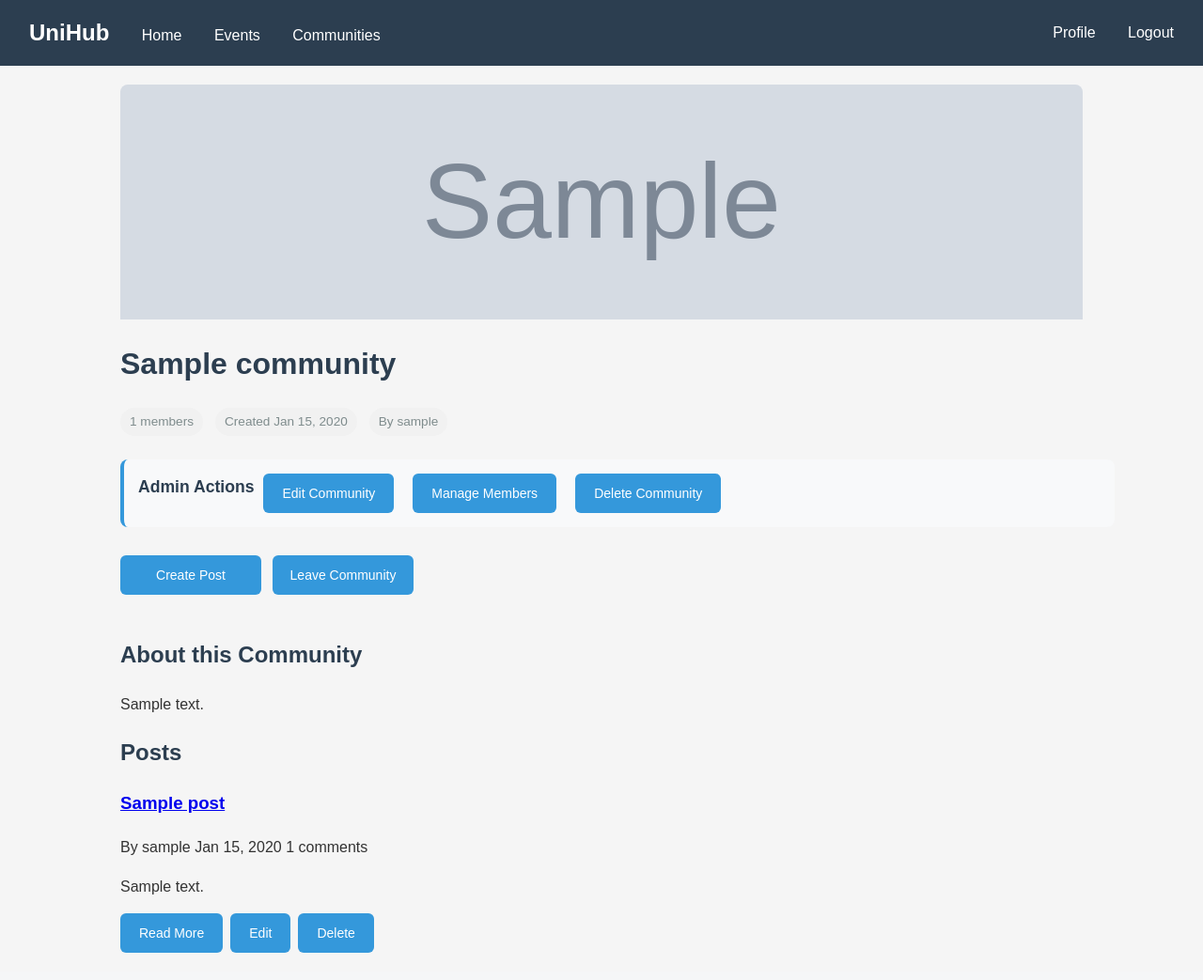
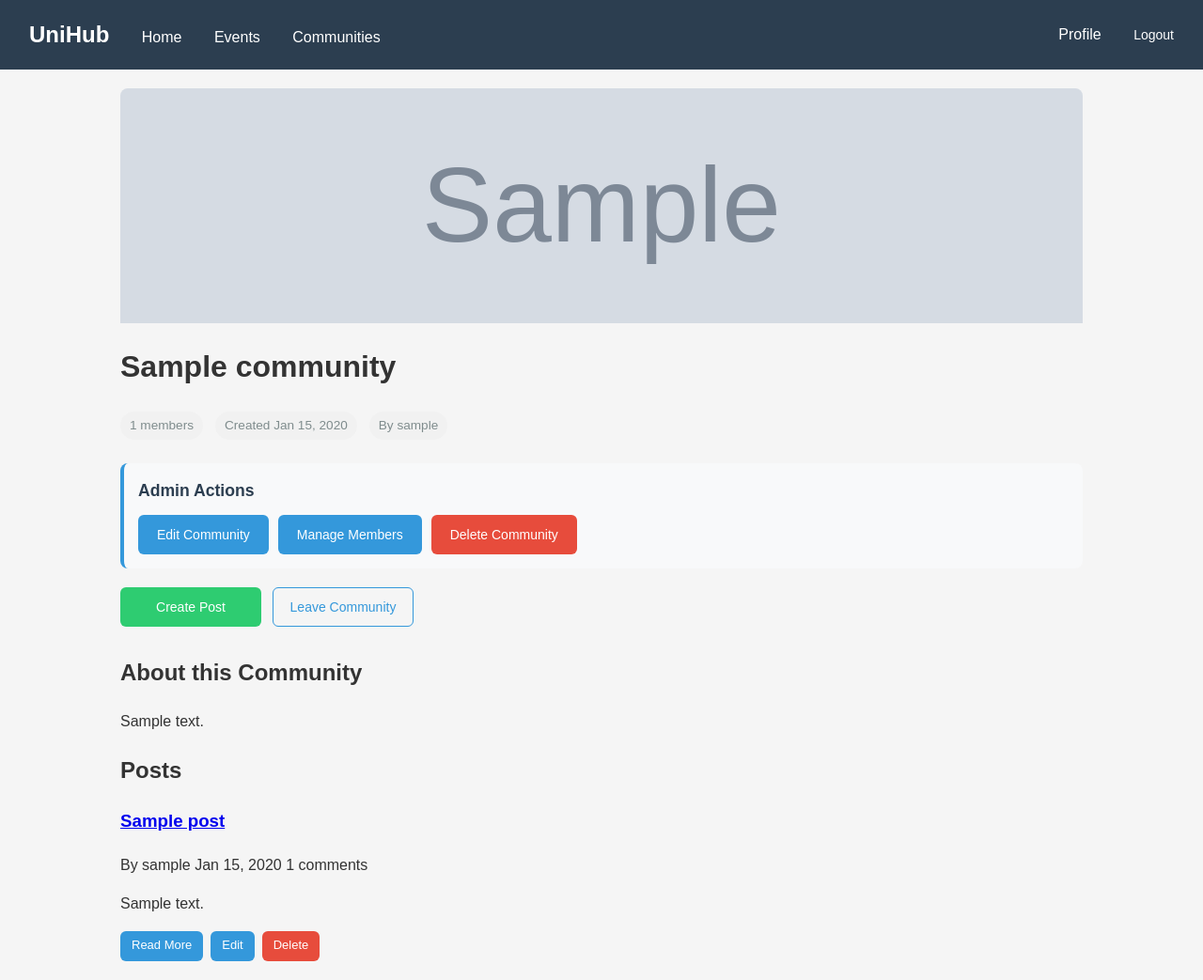
Before and after one commit to saz-v1/DaESD, a Django app: a page that uses templates/base.html in a window 1280 px wide. Shown: the whole page at 94% size. Before the commit the page ends 1014 px from the top, so only its background shows below. Run offline with Django 5.2, Linux system fonts and the light colour scheme; a user stored in the database is signed in; tables that the repository leaves empty hold one stand-in row (values such as "Sample post"); grey boxes marked "Sample" are stand-in pictures.

Commit message:
editing CSS

```diff
--- a/static/css/style.css
+++ b/static/css/style.css
@@ -57,28 +57,62 @@
     box-sizing: border-box;
 }
 
-button, .btn {
+/* Button styling */
+.btn, button {
+    display: inline-flex;
+    align-items: center;
+    justify-content: center;
+    height: 42px;
+    padding: 0 20px;
+    font-size: 14px;
+    font-weight: 500;
+    border-radius: 6px;
+    cursor: pointer;
+    transition: all 0.2s ease;
+    text-decoration: none;
+    border: none;
     background-color: #3498db;
     color: white;
-    border: none;
-    padding: 10px 15px;
-    border-radius: 4px;
-    cursor: pointer;
-    font-size: 16px;
-    transition: background-color 0.3s;
+    box-sizing: border-box;
 }
 
-button:hover, .btn:hover {
-    background-color: #2980b9;
+.btn:hover, button:hover {
+    opacity: 0.9;
+    transform: translateY(-1px);
 }
 
-/* Content sections */
-.content {
-    padding: 20px;
+.btn:active, button:active {
+    transform: translateY(0);
 }
 
-h1, h2, h3 {
-    color: #2c3e50;
+/* Button variants */
+.btn-outline {
+    background-color: transparent;
+    border: 1px solid currentColor;
+    color: #3498db;
+    padding: 0 19px; /* Compensate for border */
+}
+
+.btn-outline:hover {
+    background-color: rgba(52, 152, 219, 0.1);
+}
+
+.btn-primary {
+    background-color: #3498db;
+}
+
+.btn-success {
+    background-color: #2ecc71;
+}
+
+.btn-danger {
+    background-color: #e74c3c;
+}
+
+.btn-sm {
+    padding: 0 12px;
+    height: 32px;
+    font-size: 13px;
 }
 
 /* Helper classes */
@@ -808,142 +816,6 @@
 /* Button styles for community actions */
 .community-actions {
     display: flex;
-    flex-wrap: wrap;
-    gap: 10px;
-    margin-top: 15px;
-}
-
-.community-actions .btn,
-.community-actions form button,
-.community-actions a {
-    min-width: 120px;
-    text-align: center;
-    display: flex;
-    align-items: center;
-    justify-content: center;
-    padding: 10px 16px;
-    box-sizing: border-box;
-    margin: 0;
-    height: 42px; /* Fixed height for all buttons */
-}
-
-.community-actions form {
-    margin: 0;
-    padding: 0;
-    display: block;
-}
-
-.community-actions button {
-    width: 100%;
-    cursor: pointer;
-    font-family: inherit;
-}
-
-/* Fix for button variants in all contexts */
-.btn-outline {
-    background-color: transparent;
-    color: #3498db;
-    border: 1px solid #3498db;
-    padding: 9px 15px; /* Adjust for border */
-}
-
-.btn-outline:hover {
-    background-color: rgba(52, 152, 219, 0.1);
-    color: #2980b9;
-    border-color: #2980b9;
-}
-
-/* Ensure all buttons have the same box-sizing */
-.btn, button, a.btn {
-    box-sizing: border-box;
-}
-
-/* Community detail specific actions */
-.community-detail-container .community-actions {
-    padding: 15px 0;
-}
-
-.community-detail-container .admin-controls {
-    display: flex;
-    flex-wrap: wrap;
-    gap: 10px;
-    width: 100%;
-    margin-bottom: 15px;
-}
-
-.post-actions {
-    display: flex;
-    flex-wrap: wrap;
-    gap: 8px;
-    margin-top: 10px;
-}
-
-.manage-actions {
-    display: flex;
-    gap: 8px;
-    margin-top: 10px;
-}
-
-/* Make community list card actions stack better */
-.community-card .community-actions {
-    display: flex;
-    flex-direction: column;
-    gap: 8px;
-}
-
-.community-card .manage-actions {
-    display: flex;
-    flex-direction: row;
-    justify-content: center;
-    gap: 8px;
-}
-
-/* Unified Button System for Communities */
-.btn {
-    display: inline-flex;
-    align-items: center;
-    justify-content: center;
-    padding: 10px 20px;
-    height: 42px;
-    font-size: 14px;
-    font-weight: 500;
-    border-radius: 6px;
-    cursor: pointer;
-    transition: all 0.2s ease;
-    text-decoration: none;
-    border: none;
-    white-space: nowrap;
-    background-color: #3498db;
-    color: white;
-}
-
-.btn:hover {
-    opacity: 0.9;
-    transform: translateY(-1px);
-}
-
-.btn:active {
-    transform: translateY(0);
-}
-
-/* Button variants */
-.btn-outline {
-    background-color: transparent;
-    border: 1px solid currentColor;
-    color: #3498db;
-}
-
-.btn-success {
-    background-color: #2ecc71;
-}
-
-.btn-danger {
-    background-color: #e74c3c;
-}
-
-/* Community specific styles */
-.community-actions {
-    display: flex;
     gap: 12px;
     margin: 15px 0;
     flex-wrap: wrap;
@@ -972,73 +860,42 @@
 }
 
 /* Empty state button */
+.empty-state {
+    text-align: center;
+    padding: 40px 20px;
+    background: white;
+    border-radius: 8px;
+    box-shadow: 0 2px 8px rgba(0,0,0,0.1);
+    margin: 20px 0;
+}
+
+.empty-state-icon {
+    font-size: 3rem;
+    color: #bdc3c7;
+    margin-bottom: 15px;
+}
+
+.empty-state p {
+    color: #7f8c8d;
+    font-size: 1.1rem;
+    margin-bottom: 20px;
+}
+
 .empty-state .btn {
     margin-top: 15px;
 }
 
 /* Admin controls */
 .admin-controls {
-    margin-top: 20px;
+    background: #f8f9fa;
     padding: 15px;
-    background-color: #f8f9fa;
-    border-radius: 8px;
-}
-
-.admin-controls .btn {
-    margin-right: 10px;
-}
-
-/* Community section title */
-.communities-section-title {
-    margin: 40px 0 20px 0;
-    color: #2c3e50;
-    font-size: 1.5rem;
-    position: relative;
-    padding-left: 15px;
-}
-
-.communities-section-title::before {
-    content: "";
-    position: absolute;
-    left: 0;
-    top: 0;
-    bottom: 0;
-    width: 4px;
-    background-color: #3498db;
-    border-radius: 4px;
-}
-
-/* Role badges and improved admin controls */
-.role-badge {
-    display: inline-block;
-    padding: 3px 8px;
-    border-radius: 30px;
-    font-size: 0.75rem;
-    font-weight: bold;
-    margin: 0 0 8px 0;
-}
-
-.creator-badge {
-    background-color: #f1c40f;
-    color: #7d6608;
-}
-
-.admin-badge {
-    background-color: #3498db;
-    color: #fff;
-}
-
-.admin-controls {
-    background-color: #f8f9fa;
-    padding: 15px;
-    margin-bottom: 20px;
+    margin: 20px 0;
     border-radius: 8px;
     border-left: 4px solid #3498db;
 }
 
 .admin-controls h3 {
-    margin-top: 0;
-    margin-bottom: 12px;
+    margin: 0 0 12px;
     color: #2c3e50;
     font-size: 1.1rem;
 }
@@ -1049,32 +906,55 @@
     gap: 10px;
 }
 
-/* Consistent button styling across cards */
-.btn {
+/* Community section title */
+.communities-section-title {
+    margin: 40px 0 20px;
+    color: #2c3e50;
+    font-size: 1.5rem;
+    padding-left: 15px;
+    border-left: 4px solid #3498db;
+}
+
+/* Role badges and improved admin controls */
+.role-badge {
+    display: inline-block;
+    padding: 3px 8px;
+    border-radius: 15px;
+    font-size: 12px;
+    font-weight: bold;
+    margin-bottom: 8px;
+}
+
+.creator-badge {
+    background-color: #f1c40f;
+    color: #7d6608;
+}
+
+.admin-badge {
     background-color: #3498db;
     color: white;
-    font-weight: 500;
-    border: none;
 }
 
-.btn:hover {
-    background-color: #2980b9;
+/* Post-related styling */
+.post-actions {
+    display: flex;
+    flex-wrap: wrap;
+    gap: 8px;
+    margin-top: 10px;
 }
 
+/* Specific community detail fixes */
 .community-detail-container .community-header {
     margin-bottom: 30px;
 }
 
-/* Additional specific fixes for community detail buttons */
 .community-detail-container .community-actions .btn,
-.community-detail-container .community-actions form button {
-    width: 150px; /* Equal width for both buttons */
-    height: 42px;
+.community-detail-container .community-actions button {
+    width: 150px;
     display: flex;
     align-items: center;
     justify-content: center;
     padding: 0 16px;
-    box-sizing: border-box;
     font-size: 14px;
     line-height: 1;
 }
@@ -1084,15 +964,19 @@
 }
 
 .community-detail-container .community-actions {
-    display: flex;
     align-items: center;
-    flex-wrap: wrap;
-    gap: 12px;
 }
 
-/* Special fix for outline buttons to match heights exactly */
-.community-detail-container .community-actions .btn-outline {
-    padding: 0 15px;
-    height: 42px;
-    border-width: 1px;
+@media (max-width: 768px) {
+    .communities-grid {
+        grid-template-columns: 1fr;
+    }
+
+    .community-actions {
+        flex-direction: column;
+    }
+
+    .community-actions .btn {
+        width: 100%;
+    }
 }
```
Also changed, not shown: other parts of static/css/style.css (+41 -51 lines).
